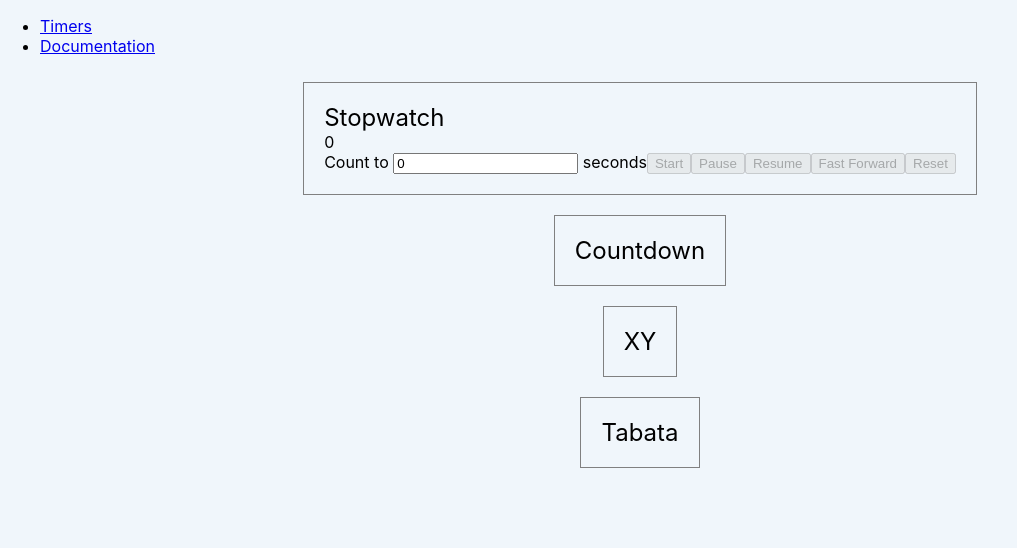
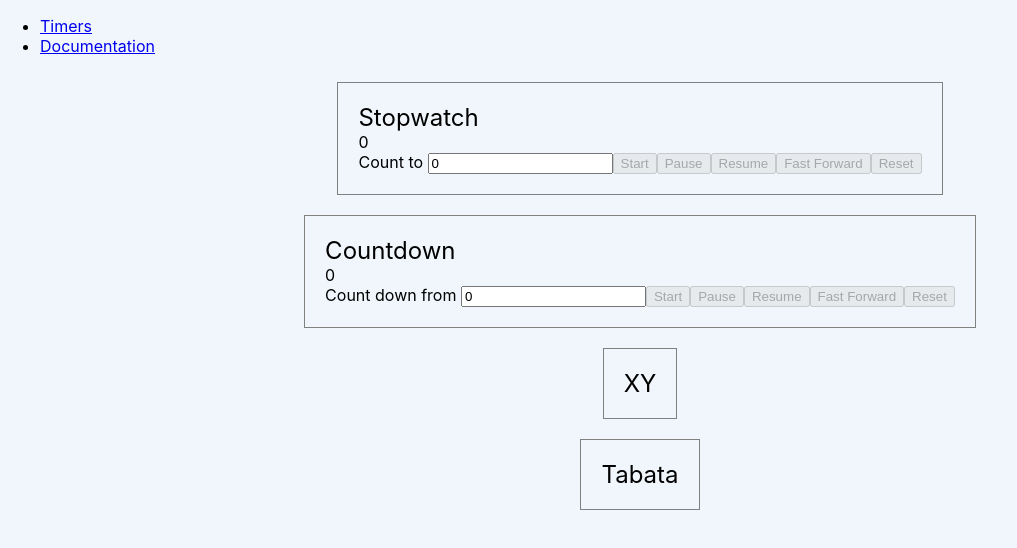
Before and after one commit to car1sle/assignment-1-car1sle, a React (Create React App) app: page / in a window 1280 px wide. Shown: the top 548 px of the page, without its empty margins (0-1017 px from the left). Built offline with nearby package versions, Linux system fonts and the light colour scheme.

Commit message:
First two timers functionality done

```diff
--- a/src/components/timers/Countdown.js
+++ b/src/components/timers/Countdown.js
@@ -1,3 +1,67 @@
-const Countdown = () => null;
+import { useEffect, useState } from 'react';
+import Button from '../generic/Button';
+
+const Countdown = () => {
+
+    const [time, setTime] = useState(0);
+    const [inputTime, setInputTime] = useState(0);
+    const [isRunning, setIsRunning] = useState(false);
+    const [isComplete, setIsComplete] = useState(true);
+    const [inputIsDisabled, setInputIsDisabled] = useState(false);
+
+    const handleClick = value => {
+        if (value === "Start") {
+            setIsRunning(true);
+            setIsComplete(false);
+            setInputIsDisabled(true);
+        } else if (value === "Pause") {
+            setIsRunning(false);
+        } else if (value === "Resume") {
+            setIsRunning(true);
+        } else if (value === 'Fast Forward') {
+            setTime(0);
+            setIsComplete(true);
+            setInputIsDisabled(false);
+        } else if (value === 'Reset') {
+            setTime(inputTime);
+            setIsComplete(true);
+            setIsRunning(false);
+            setInputIsDisabled(false);
+        }
+    }
+
+    useEffect(() => {
+
+        let i;
+
+        if (isRunning) {
+            i = setInterval(() => {
+                setTime(time - 1);
+            }, 1000);
+            if (time === 0) {
+                clearInterval(i);
+                setIsRunning(false);
+            }
+        }
+
+        return () => clearInterval(i);
+
+    }, [time, inputTime, isRunning]);
+
+    return (
+        <>
+            <div>{time}</div>
+            Count down from <input type="number" defaultValue={inputTime} disabled={inputIsDisabled} onChange={e => {
+                setInputTime(parseInt(e.target.value));
+                setTime(parseInt(e.target.value));
+            }} />
+            <Button value="Start" disabledValue={!isComplete || (time != inputTime)} inputTime={inputTime} onClick={handleClick} />
+            <Button value="Pause" disabledValue={!isRunning} inputTime={inputTime} onClick={handleClick} />
+            <Button value="Resume" disabledValue={(isRunning || isComplete || (time === 0))} inputTime={inputTime} onClick={handleClick} />
+            <Button value="Fast Forward" disabledValue={isComplete || (time === 0)} inputTime={inputTime} onClick={handleClick} />
+            <Button value="Reset" disabledValue={isComplete && (time === inputTime)} inputTime={inputTime} onClick={handleClick} />
+        </>
+    );
+};
 
 export default Countdown;
--- a/src/components/timers/Stopwatch.js
+++ b/src/components/timers/Stopwatch.js
@@ -6,26 +6,27 @@ const Stopwatch = () => {
     const [time, setTime] = useState(0);
     const [inputTime, setInputTime] = useState(0);
     const [isRunning, setIsRunning] = useState(false);
-    const [isPaused, setIsPaused] = useState(false);
     const [isComplete, setIsComplete] = useState(true);
+    const [inputIsDisabled, setInputIsDisabled] = useState(false);
 
     const handleClick = value => {
         if (value === "Start") {
             setIsRunning(true);
             setIsComplete(false);
+            setInputIsDisabled(true);
         } else if (value === "Pause") {
             setIsRunning(false);
-            setIsPaused(true);
         } else if (value === "Resume") {
             setIsRunning(true);
-            setIsPaused(false);
         } else if (value === 'Fast Forward') {
             setTime(inputTime);
             setIsComplete(true);
+            setInputIsDisabled(false);
         } else if (value === 'Reset') {
             setTime(0);
             setIsComplete(true);
             setIsRunning(false);
+            setInputIsDisabled(false);
         }
     }
 
@@ -50,7 +51,7 @@ const Stopwatch = () => {
     return (
         <>
             <div>{time}</div>
-            Count to <input type="number" defaultValue={inputTime} onChange={e => {setInputTime(parseInt(e.target.value));}} /> seconds
+            Count to <input type="number" defaultValue={inputTime} disabled={inputIsDisabled} onChange={e => {setInputTime(parseInt(e.target.value));}} />
             <Button value="Start" disabledValue={!isComplete || (time === inputTime)} inputTime={inputTime} onClick={handleClick} />
             <Button value="Pause" disabledValue={!isRunning || (time === inputTime)} inputTime={inputTime} onClick={handleClick} />
             <Button value="Resume" disabledValue={(isRunning || isComplete || (time === inputTime))} inputTime={inputTime} onClick={handleClick} />
--- a/src/utils/helpers.js
+++ b/src/utils/helpers.js
@@ -1,3 +1,5 @@
 // Add helpers here. This is usually code that is just JS and not React code. Example: write a function that
 // calculates number of minutes when passed in seconds. Things of this nature that you don't want to copy/paste
 // everywhere.
+
+// https://bobbyhadz.com/blog/javascript-convert-seconds-to-hh-mm-ss
```
